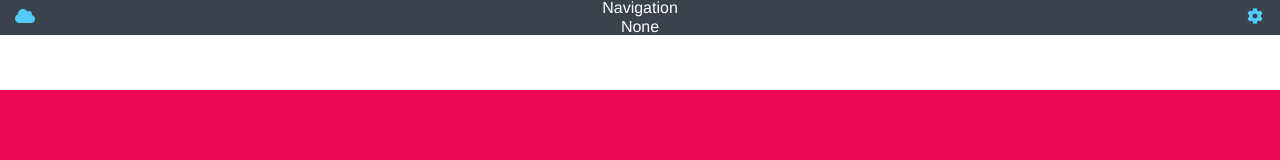
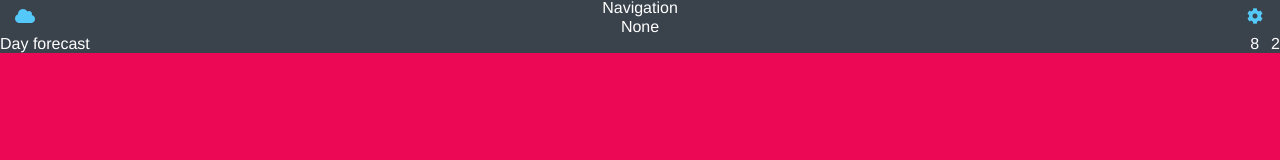
Before and after one commit to RaimedasSimutis/Application-Task-3, a Vue app: page / in a window 1280 px wide. Shown: the top 160 px of the page. Built offline with nearby package versions, Linux system fonts and the light colour scheme; no server answers.

Commit message:
TitleWithStats.vue styling updated

```diff
--- a/src/components/TitleWithStats.vue
+++ b/src/components/TitleWithStats.vue
@@ -1,14 +1,14 @@
 <template>
-  <section class="forecast-day">
-    <div class="forecast-day__title">
+  <section class="title-with-stats">
+    <div class="title-with-stats__title">
       {{ title }}
     </div>
 
-    <div class="forecast-day__records">
+    <div class="title-with-stats__records">
       <div
         v-for="(record, index) in stats"
         :key="index"
-        class="forecast-day__record"
+        class="title-with-stats__record"
         :class="record.customClass"
       >
         {{record.value}}
@@ -35,7 +35,17 @@ export default {
 
 <style scoped lang="scss">
 
-  .forecast-day {
+  .title-with-stats {
+    background-color: $bg-grey;
+    display: flex;
+    justify-content: space-between;
 
+    &__records {
+      display: flex;
+    }
+
+    &__record {
+      margin-left: 12px;
+    }
   }
 </style>
```
